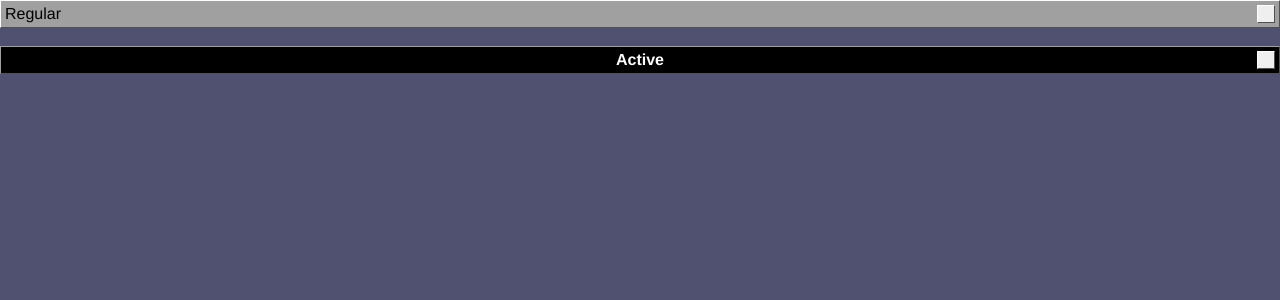
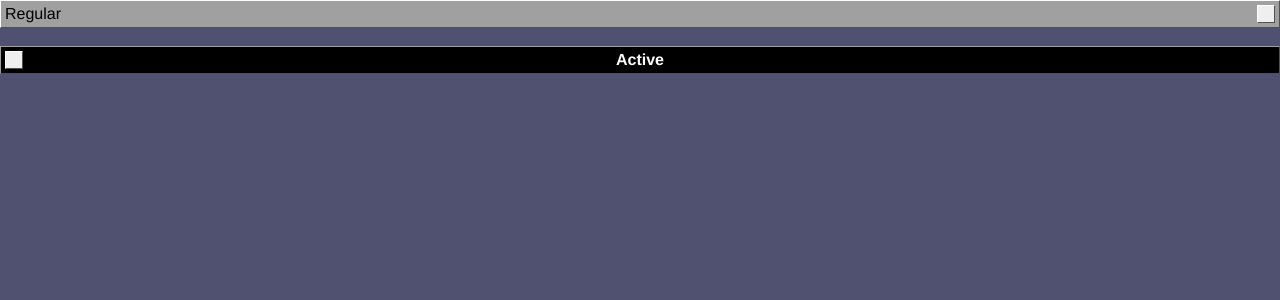
Before and after one commit to aburd/open-step-os-react, a React (Create React App) app: page / in a window 1280 px wide. Shown: the top 300 px of the page. Built offline with nearby package versions, Linux system fonts and the light colour scheme.

Commit message:
fix centering

```diff
--- a/src/components/WindowHeader.scss
+++ b/src/components/WindowHeader.scss
@@ -6,15 +6,21 @@
   background: $bg-menu;
   color: $font-primary;
 
+  .IconButton {
+    position: absolute;
+    top: 4px;
+    right: 4px;
+  }
+
+  &.text-center {
+    .IconButton {
+      left: 4px;
+    }
+  }
+
   &.active {
     background: $bg-header-active;
     color: $font-active;
     font-weight: bold;
   }
-
-  .IconButton {
-    position: absolute;
-    top: 4px;
-    right: 4px;
-  }
 }
```
